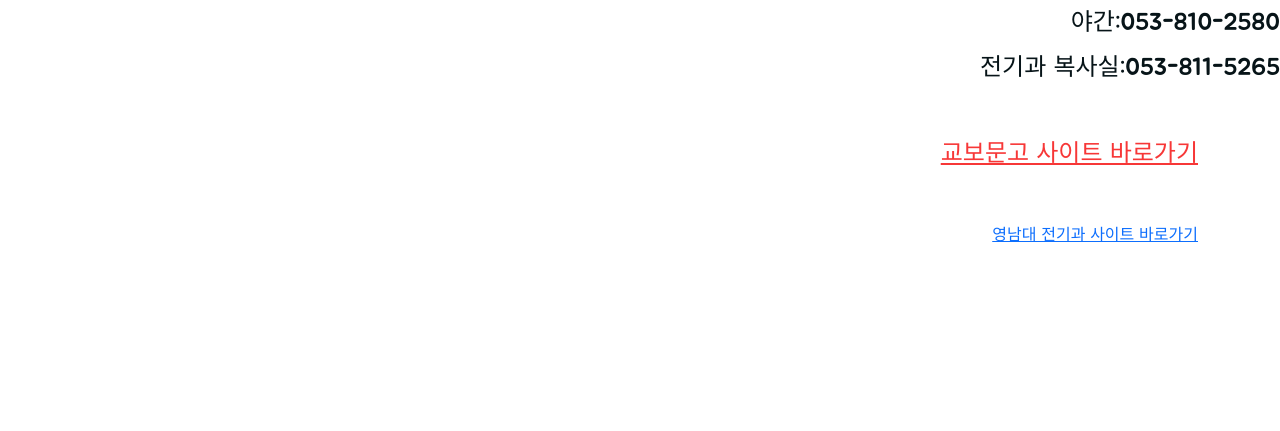
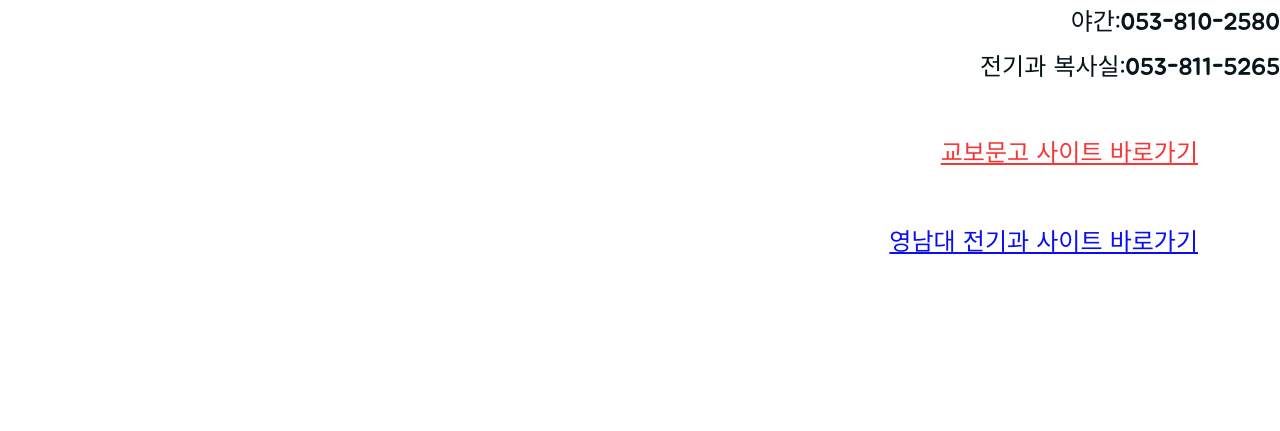
Before and after one commit to euichanchan/bookynu, a plain HTML site: page index.html in a window 1280 px wide. Shown: the part 369-800 px from the top of the page. Drawn offline with nearby package versions, Linux system fonts and the light colour scheme; a script that the page names is missing.

Commit message:
Update style.css

```diff
--- a/style.css
+++ b/style.css
@@ -190,6 +190,21 @@ body {
     color: #f73737;
     text-decoration: underline;
 }
+.ynu-link {
+	font-size: 1.5rem;
+    line-height: 1.71;
+    text-align: center;
+    color: #0A0EF1;
+    text-decoration: underline;
+}
+.ynu-link:hover {
+	font-size: 1.5rem;
+    line-height: 1.71;
+    text-align: center;
+    color: #0A0EF1;
+    text-decoration: underline;
+}
+
 .result-message {
     font-size: 2rem;
 }
```
